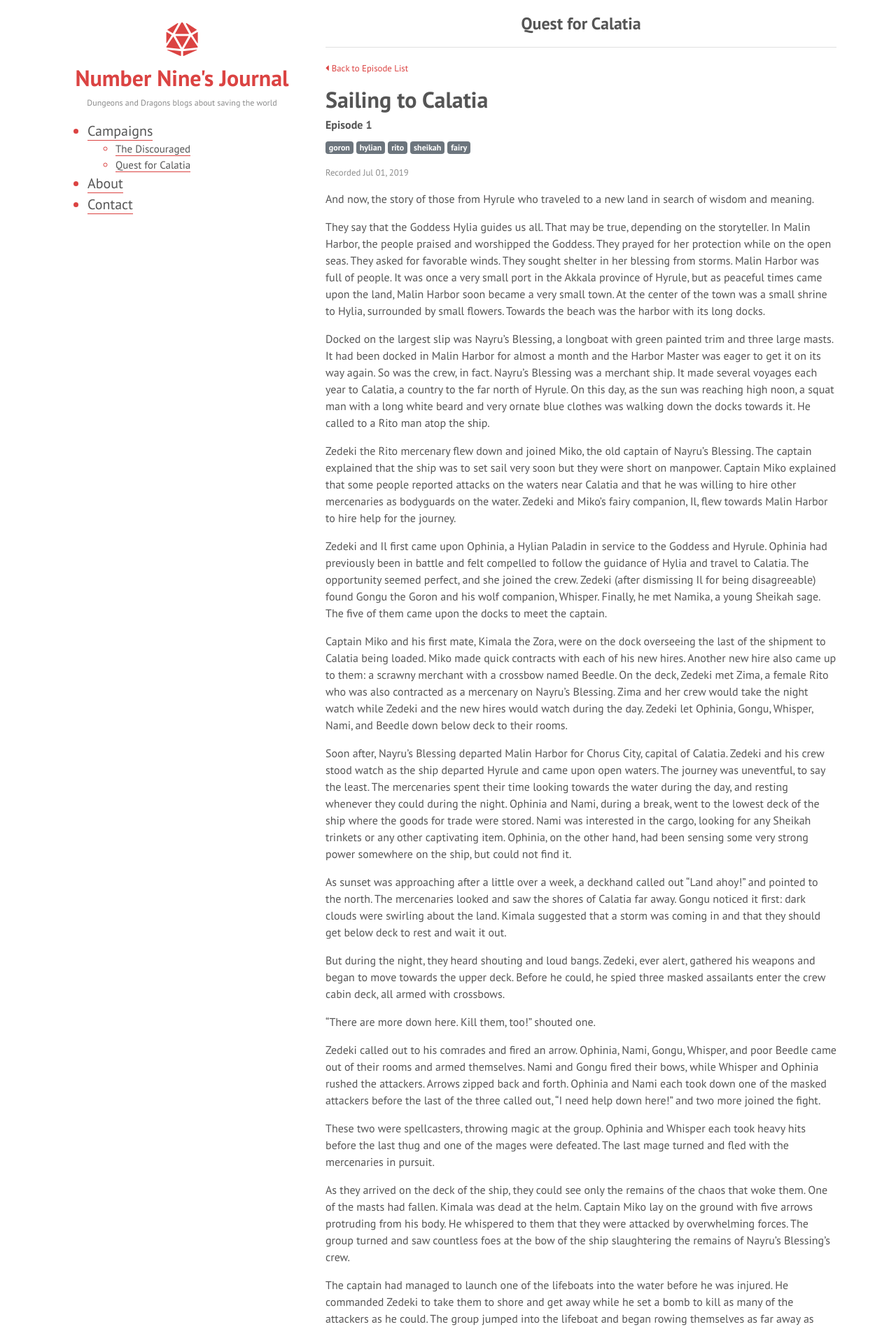
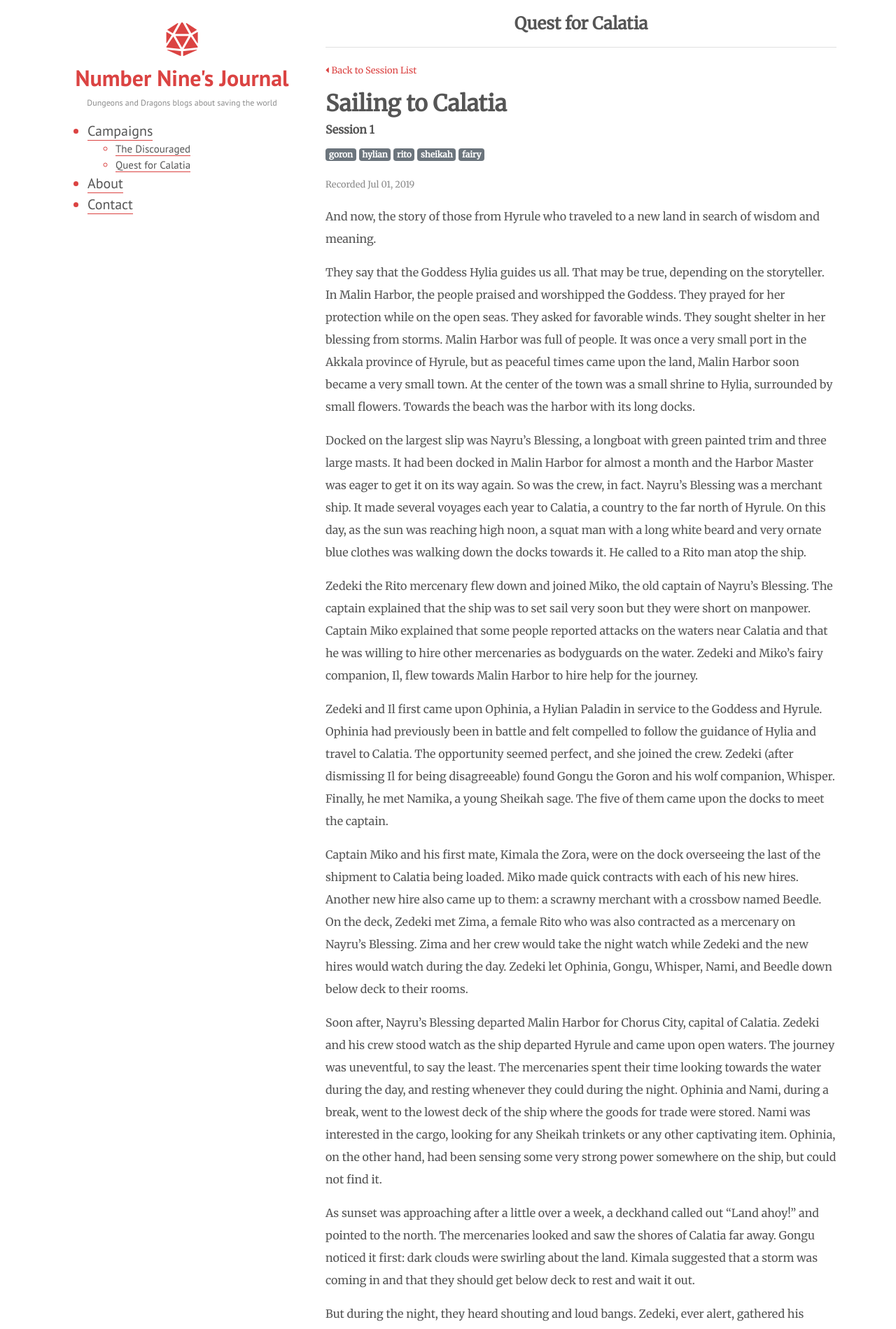
Before and after one commit to clblamires/ninesjournal, a Jekyll site: the page built from _posts/2019-07-01-sailing-to-calatia.md, in a window 1280 px wide. Shown: the top 1899 px of the page at 70% size. Built offline with Jekyll 4.4.1, drawn with Linux system fonts in a browser that asks for light colours; some of the changed text lies outside the part shown.

Commit message:
Fixing some little things

```diff
--- a/_layouts/calatia.html
+++ b/_layouts/calatia.html
@@ -23,7 +23,7 @@
                             {% if post.adventure == 'calatia' %}
                             <li>
                                 <a href="{{ post.url }}">
-                                    Episode {{ post.episode }}:
+                                    <b>Session {{ post.episode }}: </b>
                                     {{ post.title }}
                                 </a>
                                 <span class="date">
--- a/_layouts/post.html
+++ b/_layouts/post.html
@@ -3,8 +3,10 @@
 {% include head.html  %}
 {% if page.adventure == 'calatia' %}
     {% assign adventure = "Quest for Calatia" %}
+    {% assign episode = "Session" %}
 {% else %}
     {% assign adventure = "The Tales of the Discouraged" %}
+    {% assign episode = "Episode" %}
 {% endif %}
 <body>
 
@@ -23,12 +25,12 @@
                 <p class="prev">
                     <a href="{{ site.url }}/{{ page.adventure }}">
                         <i class="fas fa-caret-left"></i>
-                        Back to Episode List
+                        Back to {{ episode }} List
                     </a>
                 </p>
 
                 <h2>{{ page.title }}</h2>
-                <h3>Episode {{ page.episode }}</h3>
+                <h3>{{ episode }} {{ page.episode }}</h3>
                 <p>
                     {% for tag in page.tags %}
                         <span class="badge badge-secondary">{{ tag }}</span>
@@ -42,7 +44,7 @@
                 <p class="prev">
                     <a href="{{ page.previous.url }}">
                         <i class="fas fa-caret-left"></i>
-                        Back to Episode List
+                        Back to {{ episode }} List
                     </a>
                 </p>
 
--- a/css/layout.scss
+++ b/css/layout.scss
@@ -2,6 +2,7 @@
 ---
 
 @import url('https://fonts.googleapis.com/css?family=PT+Sans:400,400i,700,700i&display=swap');
+@import url('https://fonts.googleapis.com/css?family=Merriweather&display=swap');
 * {
     box-sizing: border-box;
 }
@@ -63,7 +64,12 @@ nav {
 #content {
     // border-left: solid 1px $lightgray;
     font-family: 'PT Sans', sans-serif;
+    font-family: 'Merriweather', serif;
     color: $black;
+
+    p {
+        line-height: 200%;
+    }
 
     header {
         margin: 0 0 20px 0;
```
